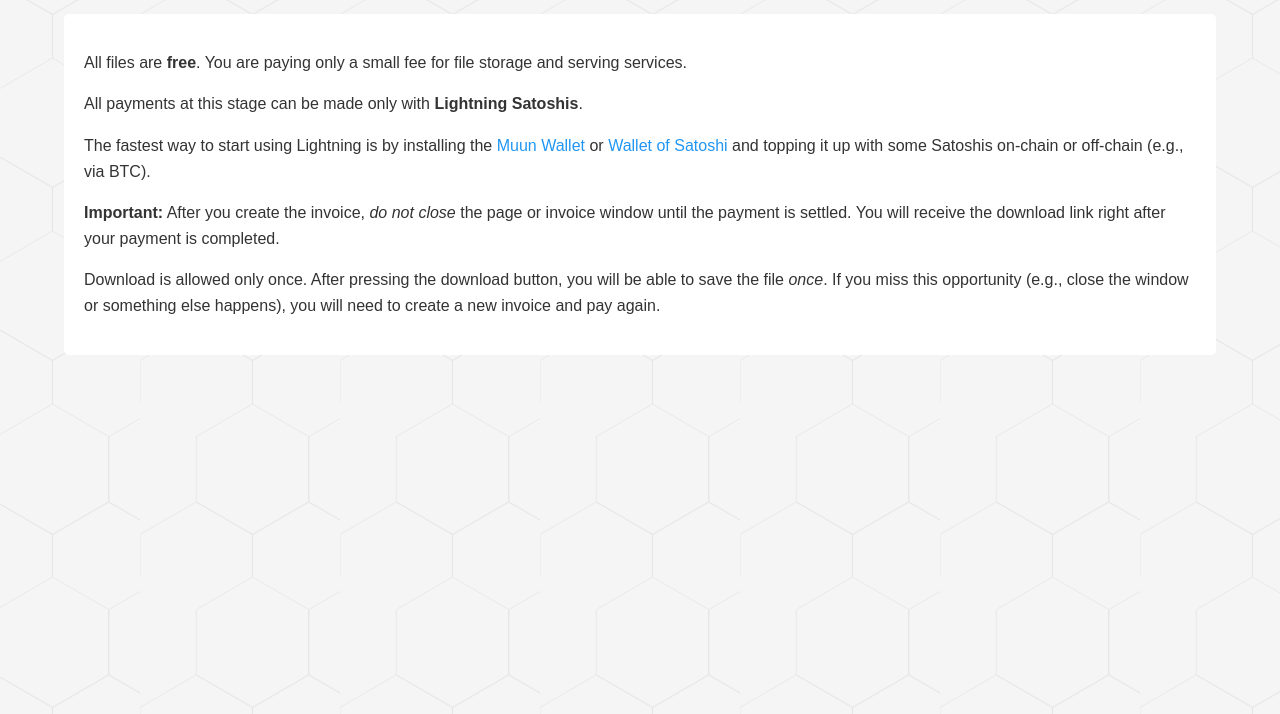
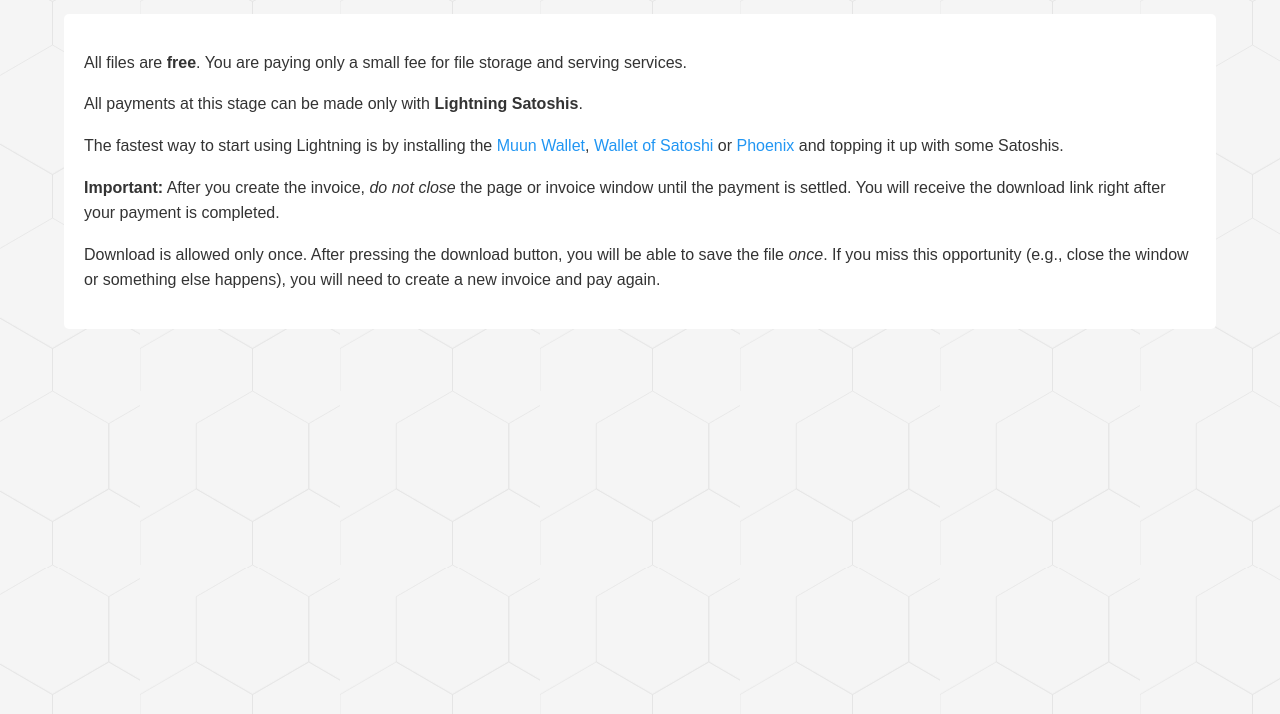
Before and after one commit to DeckerSU/lightning-download-service, a website: page public/index.html in a window 1280 px wide. Shown: the part 86-800 px from the top of the page. Drawn offline with Linux system fonts and the light colour scheme; no server answers.

Commit message:
change index.html, add Phoenix wallet

```diff
--- a/public/index.html
+++ b/public/index.html
@@ -25,7 +25,7 @@
     <div class="intro">
       <p>All files are <strong>free</strong>. You are paying only a small fee for file storage and serving services.</p>
       <p>All payments at this stage can be made only with <strong>Lightning Satoshis</strong>.</p>
-      <p>The fastest way to start using Lightning is by installing the <a href="https://muun.com/" target="_blank">Muun Wallet</a> or <a href="https://www.walletofsatoshi.com/" target="_blank">Wallet of Satoshi</a> and topping it up with some Satoshis on-chain or off-chain (e.g., via BTC).</p>
+      <p>The fastest way to start using Lightning is by installing the <a href="https://muun.com/" target="_blank">Muun Wallet</a>, <a href="https://www.walletofsatoshi.com/" target="_blank">Wallet of Satoshi</a> or <a href="https://phoenix.acinq.co/" target="_blank">Phoenix</a> and topping it up with some Satoshis.</p>
       <p><strong>Important:</strong> After you create the invoice, <em>do not close</em> the page or invoice window until the payment is settled. You will receive the download link right after your payment is completed.</p>
       <p>Download is allowed only once. After pressing the download button, you will be able to save the file <em>once</em>. If you miss this opportunity (e.g., close the window or something else happens), you will need to create a new invoice and pay again.</p>
     </div>
```
